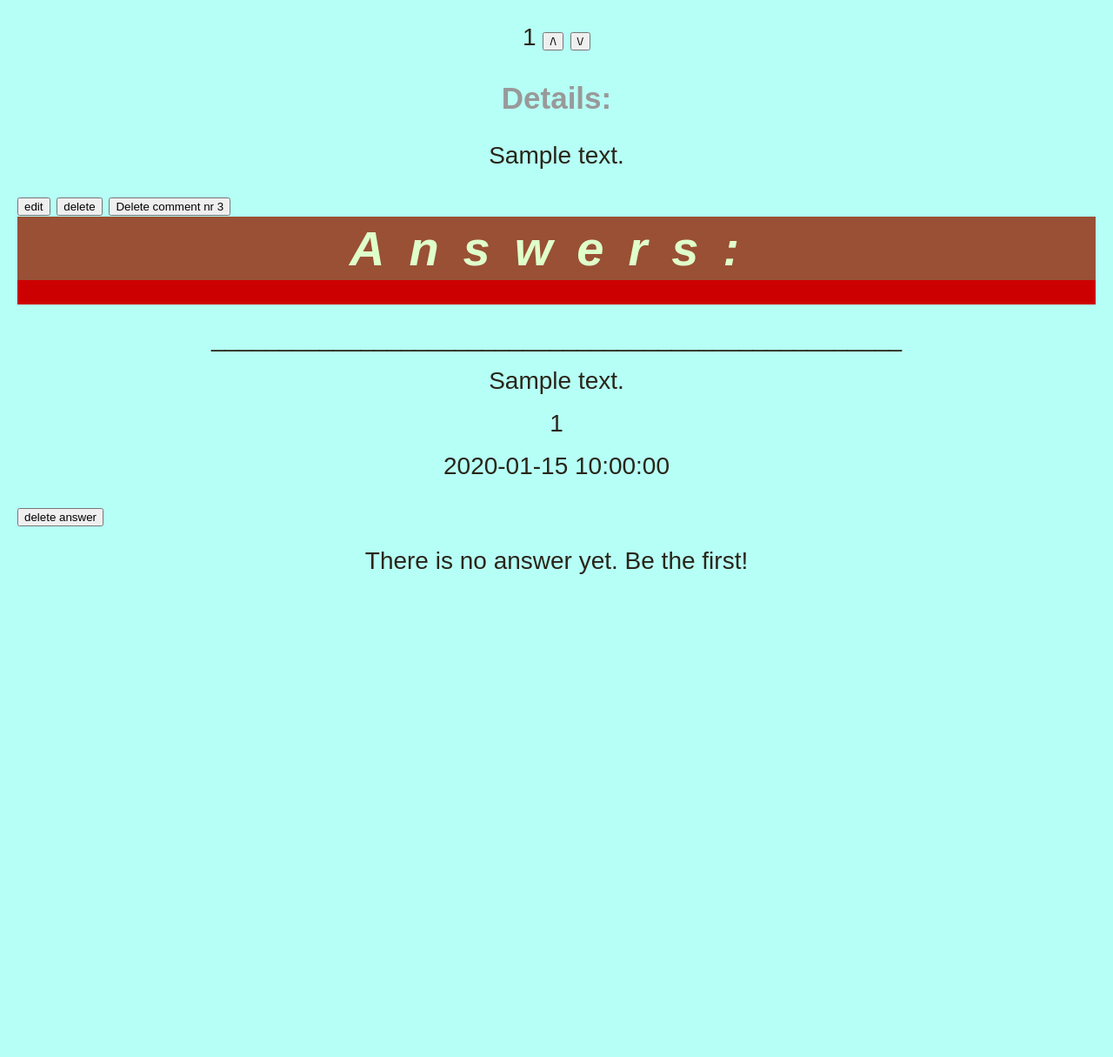
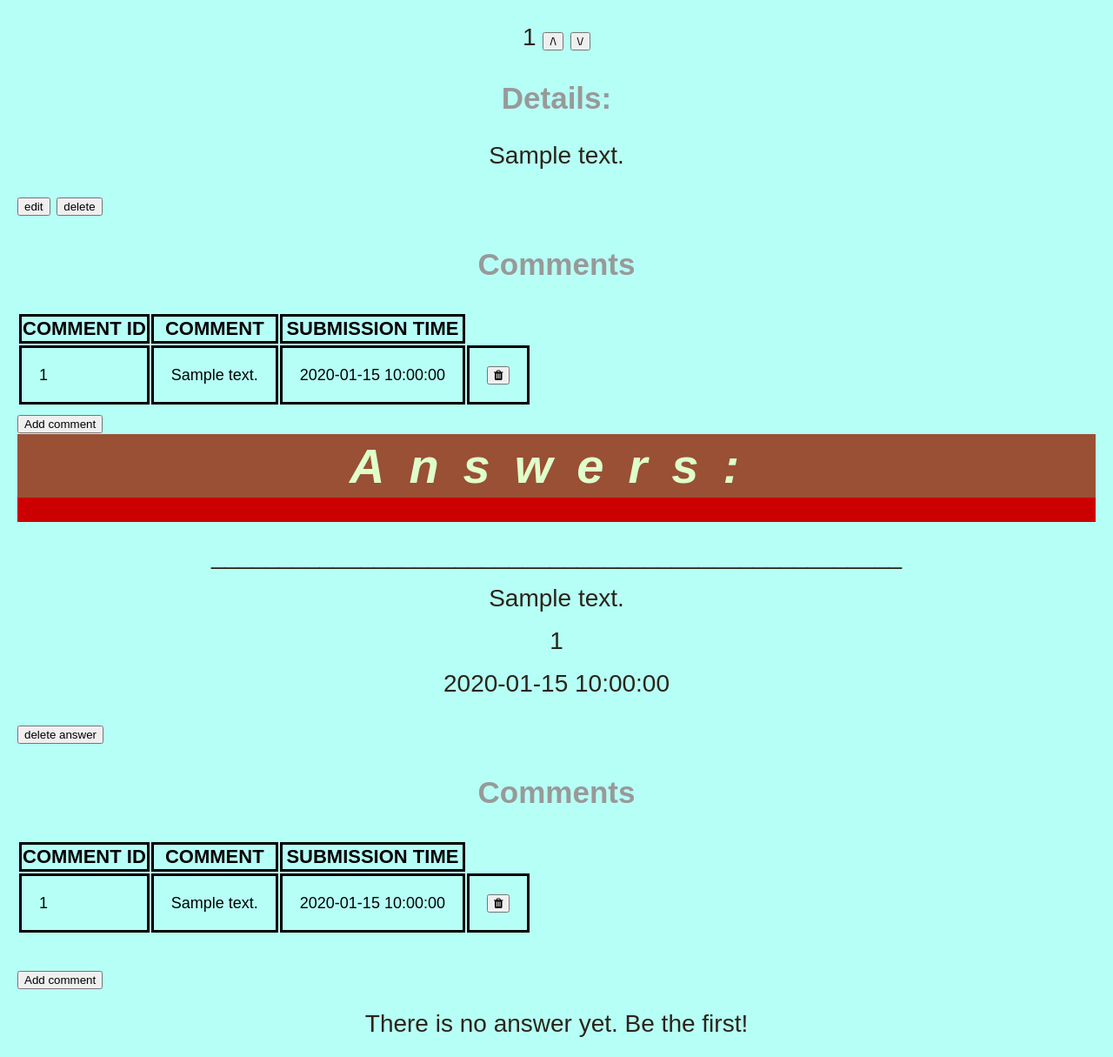
Before and after one commit to lupakd/ask-mate-python, a Flask app: template templates/questions.html in a window 1280 px wide. Shown: the part 656-1871 px from the top of the page at 87% size. Before the commit the page ends 1316 px from the top, so only its background shows below. Run offline with Flask 2, Linux system fonts and the light colour scheme; the template is opened without the code that fills it: most values are stand-ins (such as "Sample title", 1, 10 or a date in 2020).

Commit message:
delete comment, add comment answer, add comment question done, tested

```diff
--- a/data_logic.py
+++ b/data_logic.py
@@ -143,3 +143,44 @@ def delete_all_comments(cursor, answer_id=None, question_id=None):
                         WHERE question_id = %(question_id)s;
                         ''', {'question_id': question_id}
                        )
+
+
+@connection.connection_handler
+def get_all_comments(cursor):
+    cursor.execute('''
+                    SELECT * FROM comment;
+    ''')
+    comments = cursor.fetchall()
+    return comments
+
+
+@connection.connection_handler
+def add_comment(cursor,  message, question_id, answer_id=None):
+    new_comment = {
+                    'question_id': question_id,
+                    'answer_id': answer_id,
+                    'message': message,
+                    'submission_time': get_date_time()
+    }
+    cursor.execute('''
+                    INSERT INTO comment (question_id, answer_id, message, submission_time)
+                    VALUES (%(question_id)s, %(answer_id)s, %(message)s, %(submission_time)s)
+    ''', new_comment)
+
+
+@connection.connection_handler
+def get_question_id(cursor, answer_id=None, comment_id=None):
+    if answer_id is not None:
+        cursor.execute('''
+                        SELECT question_id FROM answer
+                        WHERE id = %(answer_id)s;
+                    ''', {'answer_id': answer_id}
+                       )
+    else:
+        cursor.execute('''
+                                SELECT question_id FROM comment
+                                WHERE id = %(comment_id)s;
+                    ''', {'comment_id': comment_id}
+                       )
+    raw_id = cursor.fetchone()
+    return raw_id['question_id']
--- a/server.py
+++ b/server.py
@@ -1,4 +1,4 @@
-from flask import Flask, render_template, request, redirect
+from flask import Flask, render_template, request, redirect, url_for
 import data_logic
 
 
@@ -16,7 +16,13 @@ def display(question_id):
     data_logic.add_view(question_id)
     answer = data_logic.get_all_answers()
     question = data_logic.get_all_questions()
-    return render_template("questions.html", q_id=int(question_id), answer=answer, question=question)
+    comments = data_logic.get_all_comments()
+    return render_template("questions.html",
+                           q_id=int(question_id),
+                           answer=answer,
+                           question=question,
+                           comments=comments,
+                           question_id=question_id)
 
 
 @app.route('/question/<question_id>/new-answer', methods=['GET', 'POST'])
@@ -64,7 +70,7 @@ def delete_answer(answer_id, question_id):
     return redirect("/questions/"+str(question_id))
 
 
-@app.route('/question/<question_id>/edit', methods=['GET','POST'])
+@app.route('/question/<question_id>/edit', methods=['GET', 'POST'])
 def edit(question_id):
     questions = data_logic.get_all_questions()
     if request.method == "GET":
@@ -74,9 +80,37 @@ def edit(question_id):
         return redirect("/questions/"+str(question_id))
 
 
-@app.route('/comments/<comment_id>/delete')
+@app.route('/question/<question_id>/new-comment', methods=['GET', 'POST'])
+def add_comment_question(question_id):
+    if request.method == 'POST':
+        message = request.form.get('message')
+        data_logic.add_comment(message, question_id=question_id)
+        return redirect(url_for('display', question_id=question_id))
+    elif request.method == 'GET':
+        specific_url = url_for('add_comment_question', question_id=question_id)
+        return render_template('new-comment.html', question_id=question_id, specific_url=specific_url)
+
+
+@app.route('/answer/<answer_id>/new-comment', methods=['GET', 'POST'])
+def add_comment_answer(answer_id):
+    if request.method == 'POST':
+        message = request.form.get('message')
+        question_id = data_logic.get_question_id(answer_id)
+        data_logic.add_comment(message, question_id=question_id, answer_id=answer_id)
+        return redirect(url_for('display', question_id=question_id))
+    elif request.method == 'GET':
+        specific_url = url_for('add_comment_answer', answer_id=answer_id)
+        return render_template('new-comment.html', answer_id=answer_id, specific_url=specific_url)
+
+
+@app.route('/comments/<comment_id>/delete', methods=['POST', 'GET'])
 def delete_comment(comment_id):
-    data_logic.delete_one_comment(comment_id)
+    question_id = data_logic.get_question_id(comment_id=comment_id)
+    if request.method == 'GET':
+        return render_template('confirm.html', comment_id=comment_id, question_id=question_id)
+    else:
+        data_logic.delete_one_comment(comment_id)
+        return redirect(url_for('display', question_id=question_id))
 
 
 if __name__ == "__main__":
--- a/templates/questions.html
+++ b/templates/questions.html
@@ -2,6 +2,7 @@
 <html>
 <head>
 <link rel="stylesheet" href="{{ url_for('static', filename='style.css') }}">
+<link rel="stylesheet" href="https://cdnjs.cloudflare.com/ajax/libs/font-awesome/4.7.0/css/font-awesome.min.css">
 <title>Question {{q_id}}</title>
 </head>
 <body>
@@ -28,7 +29,28 @@
         {%  endif  %}
         {%  endfor  %}
 
-    <button onclick="location.href='/comments/3/delete'" type="button">Delete comment nr 3</button>
+    <h3>Comments</h3>
+<table>
+    <tr>
+        <th>Comment ID</th>
+        <th>Comment</th>
+        <th>Submission time</th>
+    </tr>
+    {% for comment in comments %}
+    {% if comment.question_id == q_id %}
+        <tr>
+            <td>{{ comment.id }}</td>
+            <td>{{ comment.message }}</td>
+            <td>{{ comment.submission_time }}</td>
+            <td><a href="{{ url_for('delete_comment', comment_id=comment.id) }}">
+                <button class="btn"><i class="fa fa-trash"></i></button>
+                </a>
+            </td>
+        </tr>
+    {% endif %}
+    {% endfor %}
+</table>
+<a href="{{ url_for('add_comment_question', question_id=q_id) }}"><button>Add comment</button></a>
 
     <h1>Answers:</h1>
 
@@ -40,7 +62,30 @@
     <p>{{line["vote_number"]}}</p>
     <p>{{line["submission_time"]}}</p>
     <button onclick="location.href='/answer/{{ q_id }}/{{ line['id'] }}/delete'" type="button">delete answer</button>
+
+     <h3>Comments</h3>
+<table>
+    <tr>
+        <th>Comment ID</th>
+        <th>Comment</th>
+        <th>Submission time</th>
+    </tr>
+    {% for comment in comments %}
+    {% if comment.answer_id == line.id %}
+        <tr>
+            <td>{{ comment.id }}</td>
+            <td>{{ comment.message }}</td>
+            <td>{{ comment.submission_time }}</td>
+        <td><a href="{{ url_for('delete_comment', comment_id=comment.id) }}">
+            <button class="btn"><i class="fa fa-trash"></i></button>
+            </a>
+        </td>
+        </tr>
+    {% endif %}
+    {% endfor %}
+</table>
     <br>
+        <a href="{{ url_for('add_comment_answer', answer_id=line.id) }}"><button>Add comment</button></a>
           {%  endif %}
           {%  endfor  %}
            {% if q_id not in answer %}
```
Also changed, not shown: templates/confirm.html (+7 -1 lines), templates/new-comment.html (added, +13 -0 lines).
